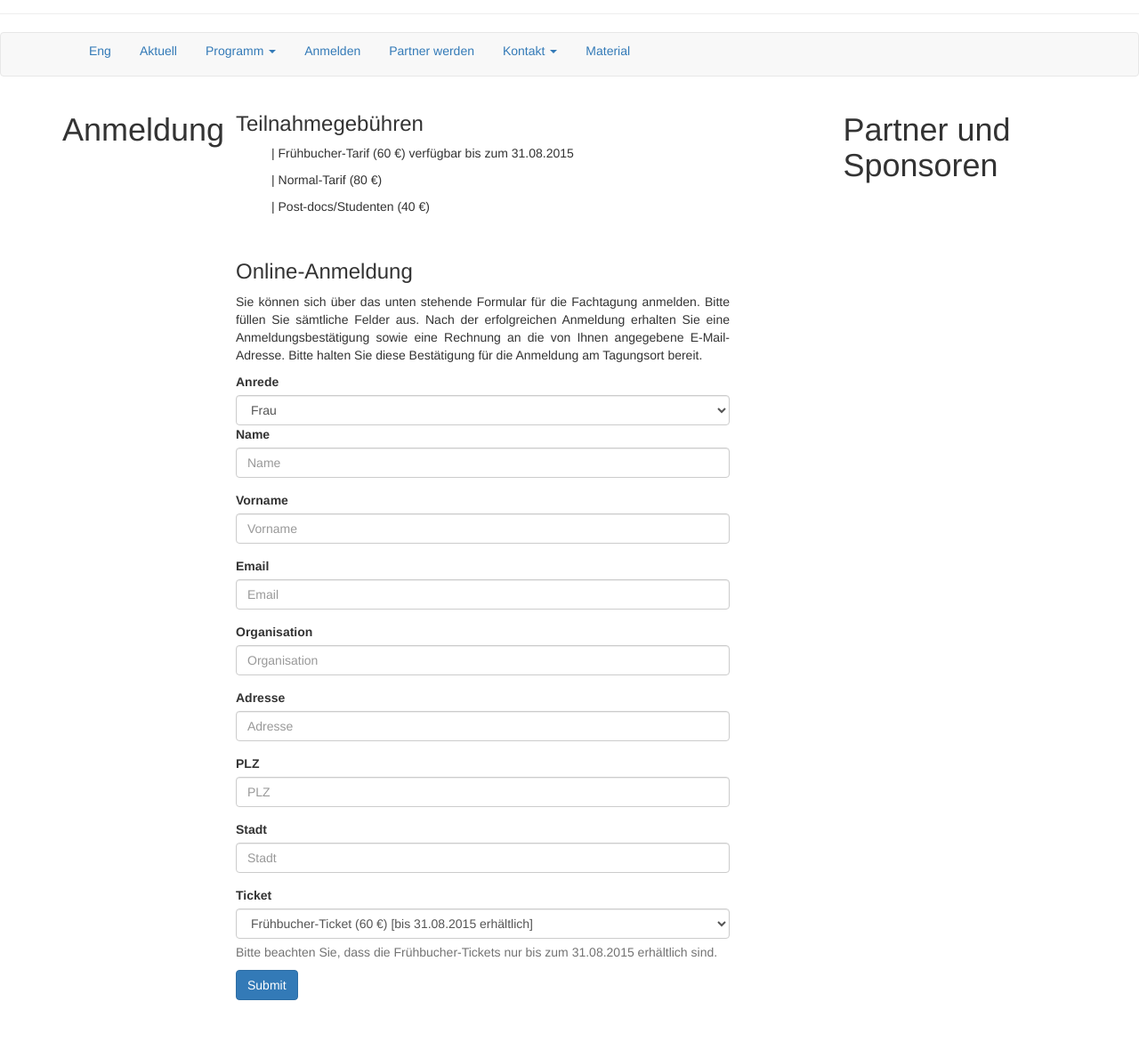
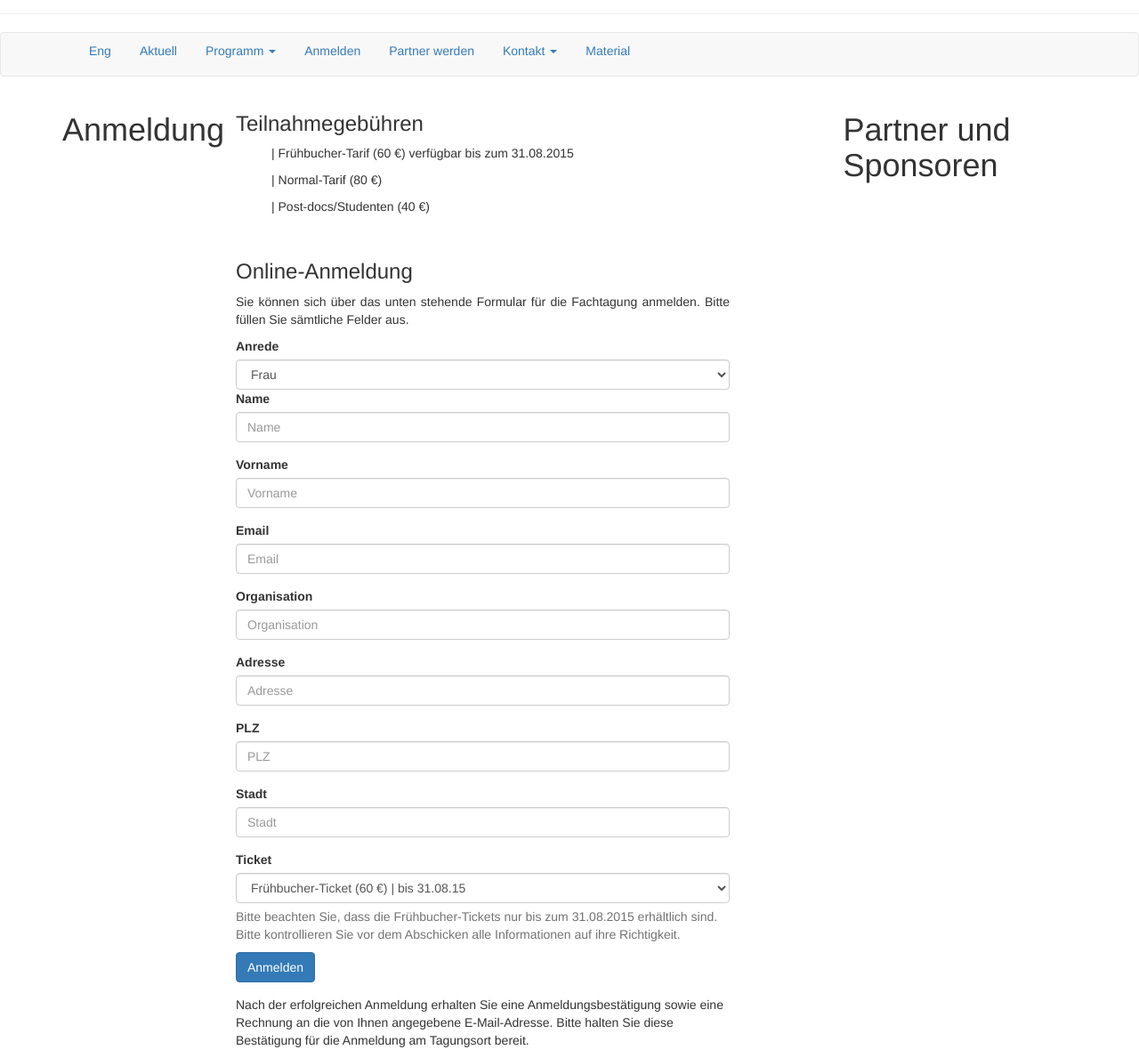
Before and after one commit to susedev/test, a Jekyll site: the page built from anmeldung.html, in a window 1280 px wide, cut to the strip 131-1320 px from the top of the page. Shown: the whole strip at 89% size. Built offline with Jekyll 4.4.1, drawn with Linux system fonts in a browser that asks for light colours; nearby versions of some CDN libraries; before the commit the page ends 1270 px from its top, so only the background shows below that.

Commit message:
Edit from JekyllCMS

```diff
--- a/anmeldung.html
+++ b/anmeldung.html
@@ -13,7 +13,7 @@ title: Anmeldung
 
 <h3>Online-Anmeldung</h3>
 
-<p style="text-align: justify;">Sie k&ouml;nnen sich &uuml;ber das unten stehende Formular f&uuml;r die Fachtagung anmelden. Bitte f&uuml;llen Sie s&auml;mtliche Felder aus. Nach der erfolgreichen Anmeldung erhalten Sie eine Anmeldungsbest&auml;tigung sowie eine Rechnung an die von Ihnen angegebene E-Mail-Adresse. Bitte halten Sie diese Best&auml;tigung f&uuml;r die Anmeldung am Tagungsort bereit.</p>
+<p style="text-align: justify;">Sie k&ouml;nnen sich &uuml;ber das unten stehende Formular f&uuml;r die Fachtagung anmelden. Bitte f&uuml;llen Sie s&auml;mtliche Felder aus.</p>
 
 <form>
 <div class="form-group"><label for="Anrede">Anrede</label><select class="form-control"><option>Frau</option><option>Herr</option><option>Prof.</option><option>Dr.</option> </select>
@@ -32,9 +32,11 @@ title: Anmeldung
 
 <div class="form-group"><label for="stadt">Stadt</label> <input class="form-control" id="stadt" placeholder="Stadt" type="text" /></div>
 
-<div class="form-group"><label for="ticket">Ticket</label><select class="form-control"><option>Fr&uuml;hbucher-Ticket (60 &euro;) [bis 31.08.2015 erh&auml;ltlich]</option><option>Normal-Ticket (80 &euro;)</option><option>Postdocs/Studenten (40 &euro;)</option></select>
+<div class="form-group"><label for="ticket">Ticket</label><select class="form-control"><option>Fr&uuml;hbucher-Ticket (60 &euro;) | bis 31.08.15</option><option>Normal-Ticket (80 &euro;)</option><option>Postdocs/Studenten (40 &euro;)</option></select>
 
-<p class="help-block">Bitte beachten Sie, dass die Fr&uuml;hbucher-Tickets nur bis zum 31.08.2015 erh&auml;ltlich sind.</p>
-<button class="btn btn-primary" type="submit">Submit</button></div>
+<p class="help-block">Bitte beachten Sie, dass die Fr&uuml;hbucher-Tickets nur bis zum 31.08.2015 erh&auml;ltlich sind. Bitte kontrollieren Sie vor dem Abschicken alle Informationen auf ihre Richtigkeit.</p>
+<button class="btn btn-primary" type="submit">Anmelden</button></div>
 </div>
 </form>
+
+<p>Nach der erfolgreichen Anmeldung erhalten Sie eine Anmeldungsbest&auml;tigung sowie eine Rechnung an die von Ihnen angegebene E-Mail-Adresse. Bitte halten Sie diese Best&auml;tigung f&uuml;r die Anmeldung am Tagungsort bereit.</p>
```
